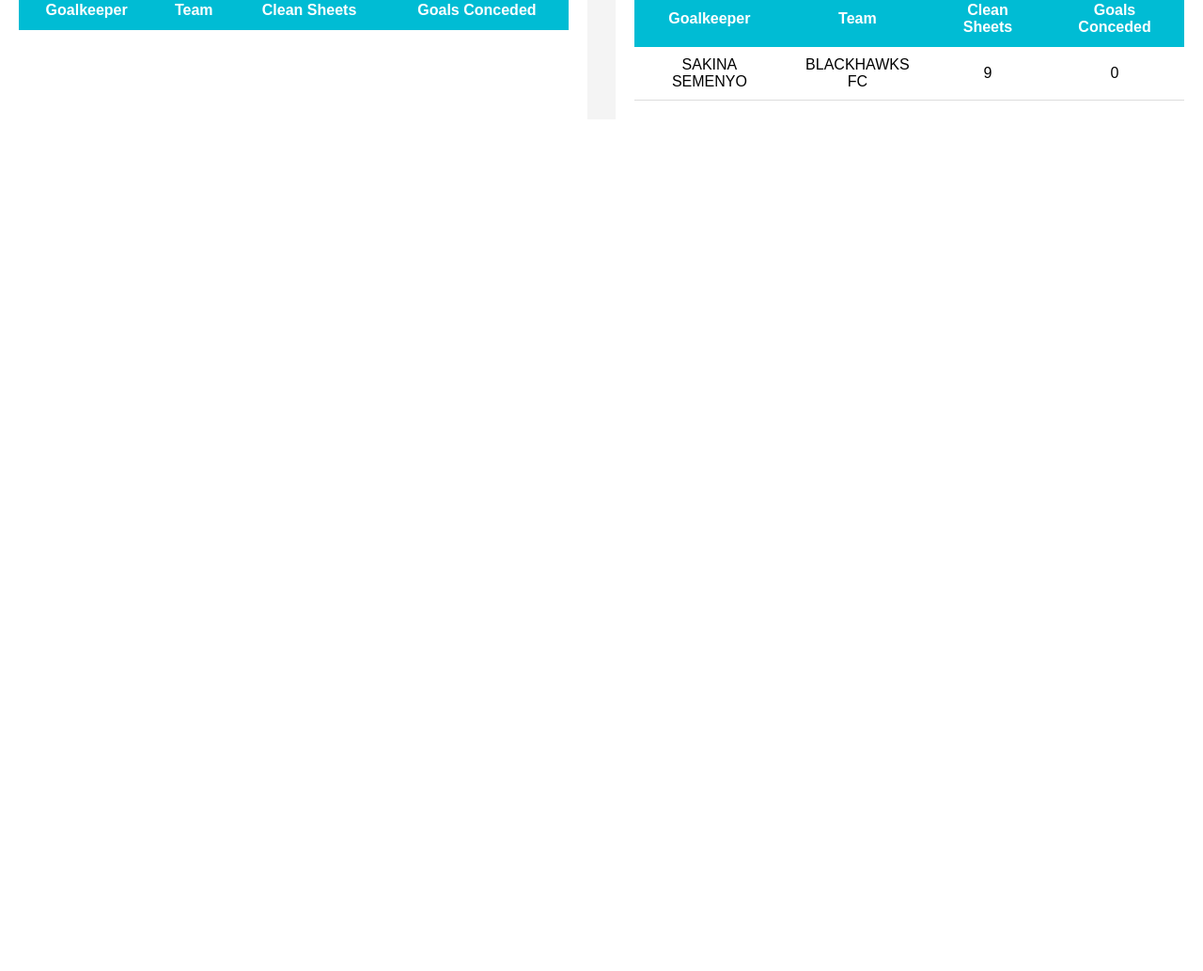
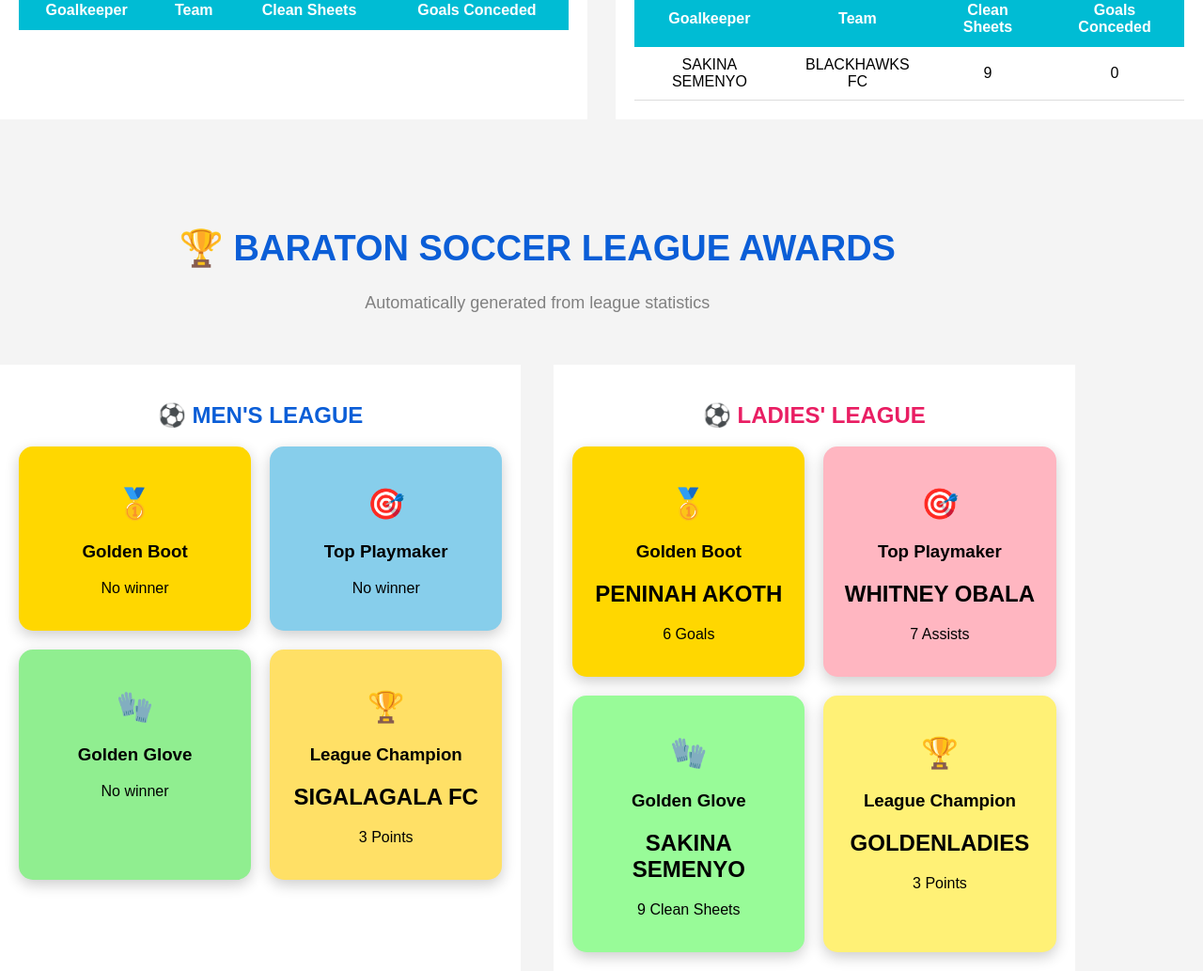
Before and after one commit to mancityfan001/BARATON_SOCCER_LEAGUE, a Django app: page / in a window 1280 px wide. Shown: the part 2007-3040 px from the top of the page at 94% size. Before the commit the page ends 2114 px from the top, so only its background shows below. Run offline with Django 5.2, Linux system fonts and the light colour scheme; data comes from the database, SQL or seed files in the repository; both versions use the stored data as it was after the commit; data that the repository does not hold is empty.

Commit message:
Updated project

```diff
--- a/finance/admin.py
+++ b/finance/admin.py
@@ -8,6 +8,8 @@ class FinanceRecordAdmin(admin.ModelAdmin):
 
     list_display = (
         'category',
+        'player' ,
+        'referee',
         'coach',
         'team',
         'amount',
--- a/templates/core/home.html
+++ b/templates/core/home.html
@@ -89,7 +89,6 @@
         <a href="/admin/" class="btn">
             Admin Panel
         </a>
-
 
     </div>
 
@@ -421,3 +420,144 @@
     </table>
 
 </div>
+
+<!-- ===================== BARATON LEAGUE AWARDS ===================== -->
+
+<div style="margin-top:60px;">
+
+    <h1 style="text-align:center;color:#0b5ed7;font-size:38px;">
+        🏆 BARATON SOCCER LEAGUE AWARDS
+    </h1>
+
+    <p style="text-align:center;color:gray;font-size:18px;margin-bottom:35px;">
+        Automatically generated from league statistics
+    </p>
+
+    <div style="display:flex;flex-wrap:wrap;gap:35px;">
+
+        <!-- MEN -->
+        <div class="section" style="flex:1;min-width:450px;">
+
+            <h2 style="text-align:center;color:#0b5ed7;">
+                ⚽ MEN'S LEAGUE
+            </h2>
+
+            <div style="display:grid;grid-template-columns:repeat(2,1fr);gap:20px;">
+
+                <div style="background:#FFD700;border-radius:15px;padding:20px;text-align:center;box-shadow:0 5px 15px rgba(0,0,0,.2);">
+                    <h1>🥇</h1>
+                    <h3>Golden Boot</h3>
+
+                    {% if men_top_scorers %}
+                        <h2>{{ men_top_scorers.0.player_name }}</h2>
+                        <p>{{ men_top_scorers.0.goals }} Goals</p>
+                    {% else %}
+                        <p>No winner</p>
+                    {% endif %}
+                </div>
+
+                <div style="background:#87CEEB;border-radius:15px;padding:20px;text-align:center;box-shadow:0 5px 15px rgba(0,0,0,.2);">
+                    <h1>🎯</h1>
+                    <h3>Top Playmaker</h3>
+
+                    {% if men_top_assists %}
+                        <h2>{{ men_top_assists.0.player_name }}</h2>
+                        <p>{{ men_top_assists.0.assists }} Assists</p>
+                    {% else %}
+                        <p>No winner</p>
+                    {% endif %}
+                </div>
+
+                <div style="background:#90EE90;border-radius:15px;padding:20px;text-align:center;box-shadow:0 5px 15px rgba(0,0,0,.2);">
+                    <h1>🧤</h1>
+                    <h3>Golden Glove</h3>
+
+                    {% if men_clean_sheets %}
+                        <h2>{{ men_clean_sheets.0.player_name }}</h2>
+                        <p>{{ men_clean_sheets.0.clean_sheets }} Clean Sheets</p>
+                    {% else %}
+                        <p>No winner</p>
+                    {% endif %}
+                </div>
+
+                <div style="background:#FFE066;border-radius:15px;padding:20px;text-align:center;box-shadow:0 5px 15px rgba(0,0,0,.2);">
+                    <h1>🏆</h1>
+                    <h3>League Champion</h3>
+
+                    {% if men_teams %}
+                        <h2>{{ men_teams.0.name }}</h2>
+                        <p>{{ men_teams.0.points }} Points</p>
+                    {% else %}
+                        <p>No Champion</p>
+                    {% endif %}
+                </div>
+
+            </div>
+
+        </div>
+
+        <!-- LADIES -->
+
+        <div class="section" style="flex:1;min-width:450px;">
+
+            <h2 style="text-align:center;color:#E91E63;">
+                ⚽ LADIES' LEAGUE
+            </h2>
+
+            <div style="display:grid;grid-template-columns:repeat(2,1fr);gap:20px;">
+
+                <div style="background:#FFD700;border-radius:15px;padding:20px;text-align:center;box-shadow:0 5px 15px rgba(0,0,0,.2);">
+                    <h1>🥇</h1>
+                    <h3>Golden Boot</h3>
+
+                    {% if ladies_top_scorers %}
+                        <h2>{{ ladies_top_scorers.0.player_name }}</h2>
+                        <p>{{ ladies_top_scorers.0.goals }} Goals</p>
+                    {% else %}
+                        <p>No winner</p>
+                    {% endif %}
+                </div>
+
+                <div style="background:#FFB6C1;border-radius:15px;padding:20px;text-align:center;box-shadow:0 5px 15px rgba(0,0,0,.2);">
+                    <h1>🎯</h1>
+                    <h3>Top Playmaker</h3>
+
+                    {% if ladies_top_assists %}
+                        <h2>{{ ladies_top_assists.0.player_name }}</h2>
+                        <p>{{ ladies_top_assists.0.assists }} Assists</p>
+                    {% else %}
+                        <p>No winner</p>
+                    {% endif %}
+                </div>
+
+                <div style="background:#98FB98;border-radius:15px;padding:20px;text-align:center;box-shadow:0 5px 15px rgba(0,0,0,.2);">
+                    <h1>🧤</h1>
+                    <h3>Golden Glove</h3>
+
+                    {% if ladies_clean_sheets %}
+                        <h2>{{ ladies_clean_sheets.0.player_name }}</h2>
+                        <p>{{ ladies_clean_sheets.0.clean_sheets }} Clean Sheets</p>
+                    {% else %}
+                        <p>No winner</p>
+                    {% endif %}
+                </div>
+
+                <div style="background:#FFF176;border-radius:15px;padding:20px;text-align:center;box-shadow:0 5px 15px rgba(0,0,0,.2);">
+                    <h1>🏆</h1>
+                    <h3>League Champion</h3>
+
+                    {% if ladies_teams %}
+                        <h2>{{ ladies_teams.0.name }}</h2>
+                        <p>{{ ladies_teams.0.points }} Points</p>
+                    {% else %}
+                        <p>No Champion</p>
+                    {% endif %}
+                </div>
+
+            </div>
+
+        </div>
+
+    </div>
+
+</div>
```
Also changed, not shown: finance/models.py (+23 -4 lines), db.sqlite3, finance/migrations/0004_alter_financerecord_category.py (added), finance/migrations/0005_financerecord_player.py (added), finance/migrations/0006_financerecord_referee.py (added).
